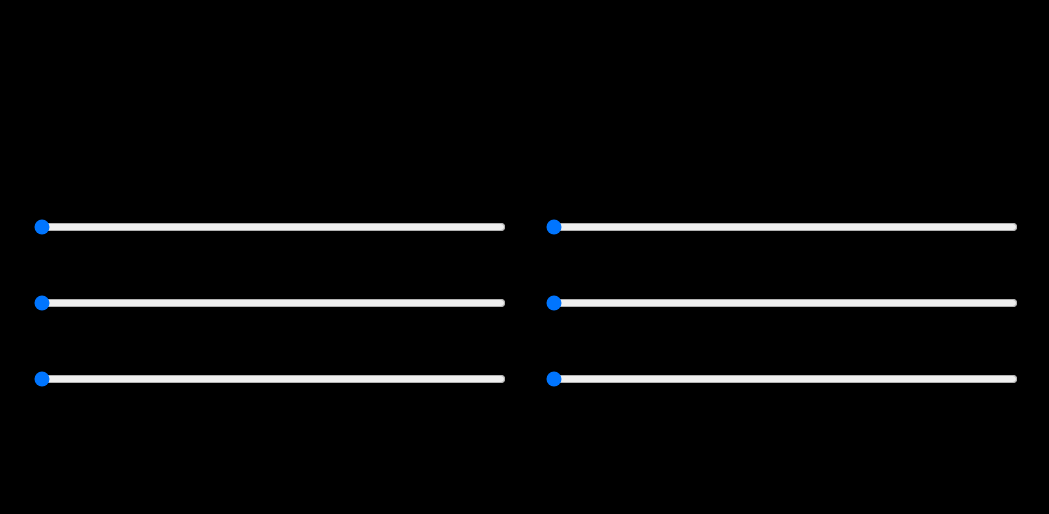
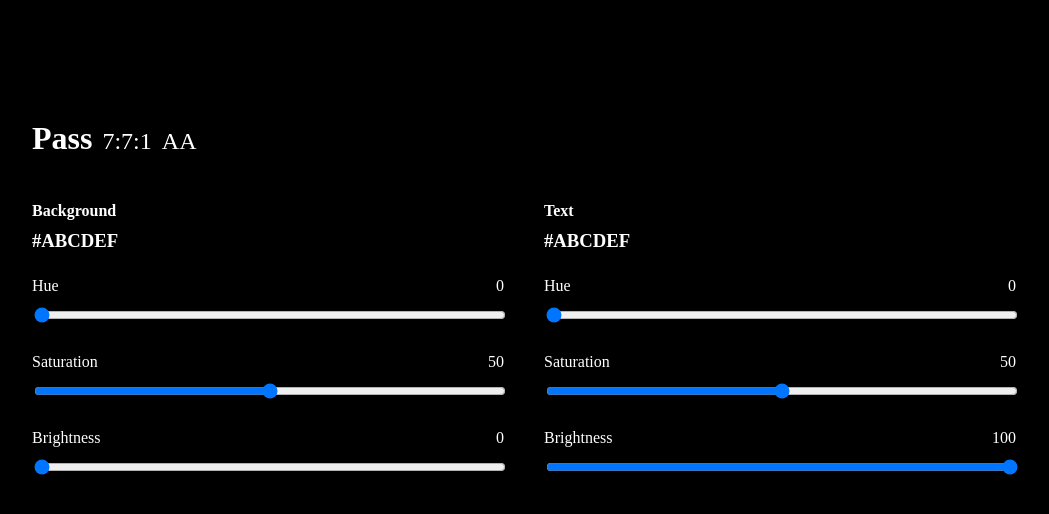
Before and after one commit to techingtogether/trast, a React (Create React App) app: page / in a window 1280 px wide. Shown: the top 514 px of the page, without its empty margins (116-1165 px from the left). Built offline with nearby package versions, Linux system fonts and the light colour scheme.

Commit message:
Set initial values via props and improve styling

```diff
--- a/src/App.js
+++ b/src/App.js
@@ -13,9 +13,13 @@ class App extends Component {
   render() {
     return (
       <div className="App">
-        <h2>{this.state.pass ? 'Pass' : 'Fail'}</h2><h3>Grade AA</h3>
-        <ColourInput target='background'/>
-        <ColourInput target='text'/>
+        <div className='results'>
+          <span className='result'>{this.state.pass ? 'Pass' : 'Fail'}</span>
+          <span className='ratio'>7:7:1</span>
+          <span className='grade'>AA</span>
+        </div>
+        <ColourInput target='background' initialHue={0} initialSaturation={50} initialBrightness={0}/>
+        <ColourInput target='text' initialHue={0} initialSaturation={50} initialBrightness={100}/>
       </div>
     );
   }
--- a/src/ColourInput.js
+++ b/src/ColourInput.js
@@ -2,37 +2,41 @@ import React, { Component } from 'react';
 
 export default class ColourInput extends Component {
 
-    constructor() {
+    constructor(props) {
         super();
         this.changeHSL = this.changeHSL.bind(this)
         this.state = {
-            hue: 0,
-            saturation: 0,
-            brightness: 0,
+            hue: props.initialHue,
+            saturation: props.initialSaturation,
+            brightness: props.initialBrightness,
             hex: '#ABCDEF'
         }
+
+        const stylesheet = document.documentElement.style;
+        stylesheet.setProperty(`--${props.target}_hue`, props.initialHue);
+        stylesheet.setProperty(`--${props.target}_saturation`, `${props.initialSaturation}%`);
+        stylesheet.setProperty(`--${props.target}_brightness`, `${props.initialBrightness}%`);
     }
+
 
     render() {
         return (
         <div className="color-input">
             <h4>{this.props.target}</h4>
             <h3>{this.state.hex}</h3>
-            <div class='control'>
-                <label class='property'>Hue</label>
-                <label class='value'>{this.state.hue}</label>
+            <div className='control'>
+                <label className='property'>Hue</label>
+                <label className='value'>{this.state.hue}</label>
                 <input id='hue' name='hue' type='range' min="0" max="360" value={this.state.hue} onChange={this.changeHSL}/>
             </div>
-            <div class='control'>
-                <div class='labels'>
-                    <label class='property'>Saturation</label>
-                    <label class='value'>{this.state.saturation}</label>
-                    <input id='saturation' name='saturation' type='range' min="0" max="100" value={this.state.saturation} onChange={this.changeHSL}/>
-                </div>
+            <div className='control'>
+                <label className='property'>Saturation</label>
+                <label className='value'>{this.state.saturation}</label>
+                <input id='saturation' name='saturation' type='range' min="0" max="100" value={this.state.saturation} onChange={this.changeHSL}/>
             </div>
-            <div class='control'>
-                <label class='property'>Brightness</label>
-                <label class='value'>{this.state.brightness}</label>
+            <div className='control'>
+                <label className='property'>Brightness</label>
+                <label className='value'>{this.state.brightness}</label>
                 <input id='brightness' name='brightness' type='range' min="0" max="100" value={this.state.brightness} onChange={this.changeHSL}/>
             </div>
         </div>
--- a/src/index.css
+++ b/src/index.css
@@ -7,19 +7,28 @@ body {
 
 }
 
-:root {
-  --background_hue: 0;
-  --background_saturation: 0%;
-  --background_brightness: 0%;
-  --text_hue: 0;
-  --text_saturation: 0%;
-  --text_brightness: 0%;
-}
-
 .App {
   background-color: hsl(var(--background_hue), var(--background_saturation), var(--background_brightness));
   color: hsl(var(--text_hue), var(--text_saturation), var(--text_brightness));
-  min-height: 100vh;
+  height: 70vh;
+  padding: 15vh 0px;
+}
+
+.results {
+  text-align: left;
+  margin-left: 10vw;
+  padding-left: 20px;
+}
+
+.result {
+  font-size: 2em;
+  font-weight: 600;
+  margin-right: 10px;
+}
+
+.grade, .ratio {
+  font-size: 1.5em;
+  margin-right: 10px;
 }
 
 .control {
@@ -34,6 +43,7 @@ body {
 .color-input {
   width: 40vw;
   display: inline-block;
+  margin-top: 40px;
 }
 
 label, input {
@@ -56,7 +66,8 @@ input {
 
 h2, h3, h4 {
   margin: 0;
-  padding: 10px 10px;
+  padding: 5px 20px;
+  text-align: left;
 }
 
 .color-input h4 {
```
